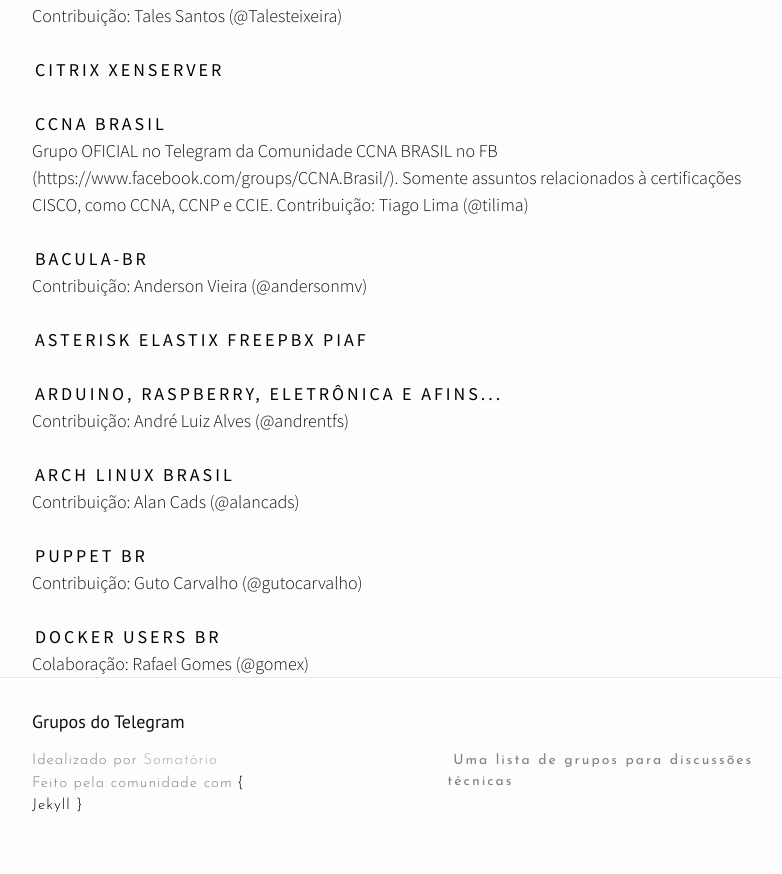
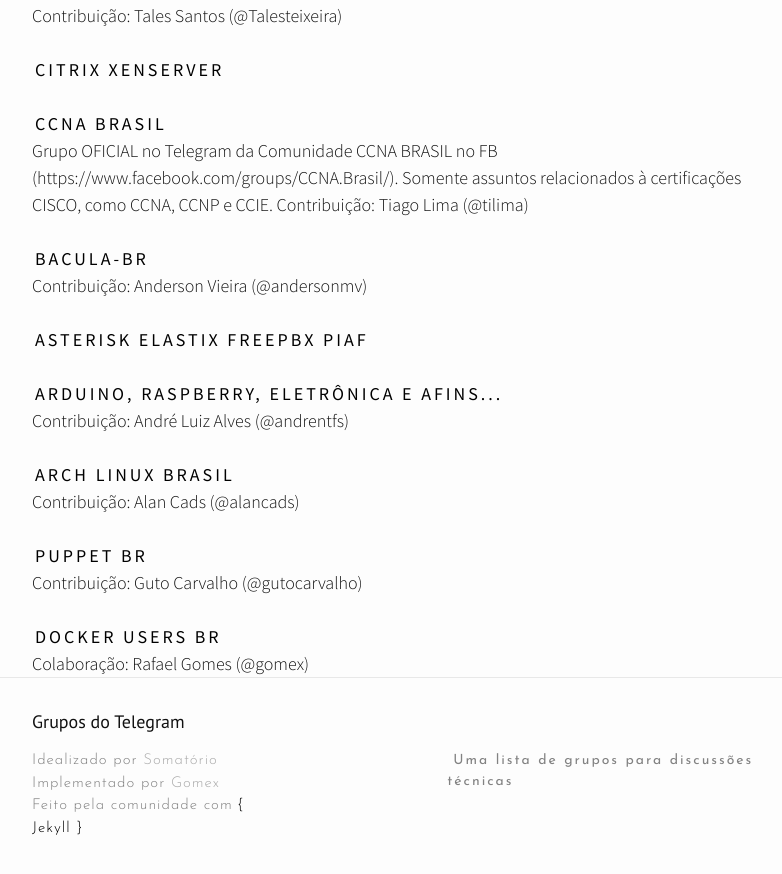
Before and after one commit to listatelegram/listatelegram.github.io, a Jekyll site: the page built from index.html, in a window 1280 px wide and 900 px high, scrolled down 4916 px. Shown: the top 874 px of the window, without its empty margins (238-1020 px from the left). Built offline with Jekyll 4.4.1, drawn with Linux system fonts in a browser that asks for light colours; nearby versions of some CDN libraries.

Commit message:
Adicionado o devido crédito :)

```diff
--- a/_includes/footer.html
+++ b/_includes/footer.html
@@ -8,6 +8,7 @@
       <div class="footer-col footer-col-1">
         <ul class="contact-list footer-content">
           <li>Idealizado por <a href="http://www.somatorio.org/2015/11/07/links-de-grupos-de-ti-no-telegram/">Somatório</a> </li>
+          <li>Implementado por <a href="http://techfree.com.br/">Gomex</a> </li>
           <li>Feito pela comunidade com <a href="jekyll.com"><span style="color:black">{ Jekyll }</a></span></li>
 
 
```
